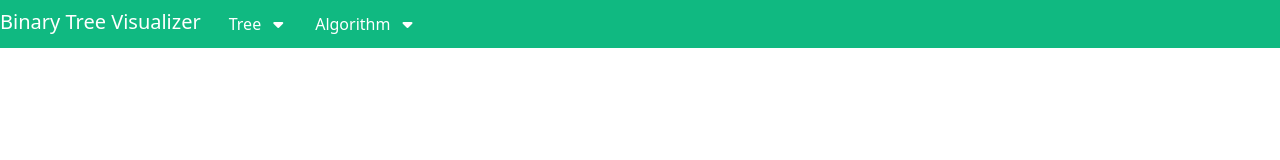
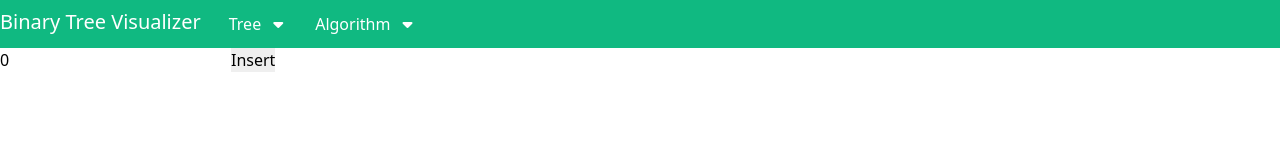
Before and after one commit to GregFrench/binary-tree-visualizer, a React (Create React App) app: page / in a window 1280 px wide. Shown: the top 160 px of the page. Built offline with nearby package versions, Linux system fonts and the light colour scheme.

Commit message:
Added insert input

```diff
--- a/src/App.js
+++ b/src/App.js
@@ -8,6 +8,7 @@ import './App.css';
 function App() {
   const [selectedTreeValue, setSelectedTreeValue] = useState();
   const [selectedAlgorithmValue, setSelectedAlgorithmValue] = useState();
+  const [insertValue, setInsertValue] = useState(0);
 
   return (
     <div>
@@ -26,6 +27,14 @@ function App() {
         />
       </Header>
       <div className="container mx-auto">
+        <form>
+          <input
+            type="number"
+            name="name"
+            value={insertValue}
+            onChange={(e) => setInsertValue(e.target.value)} />
+          <input type="button" value="Insert" onClick={() => console.log(insertValue)} />
+        </form>
         <Tree type={selectedTreeValue}></Tree>
       </div>
     </div>
```
